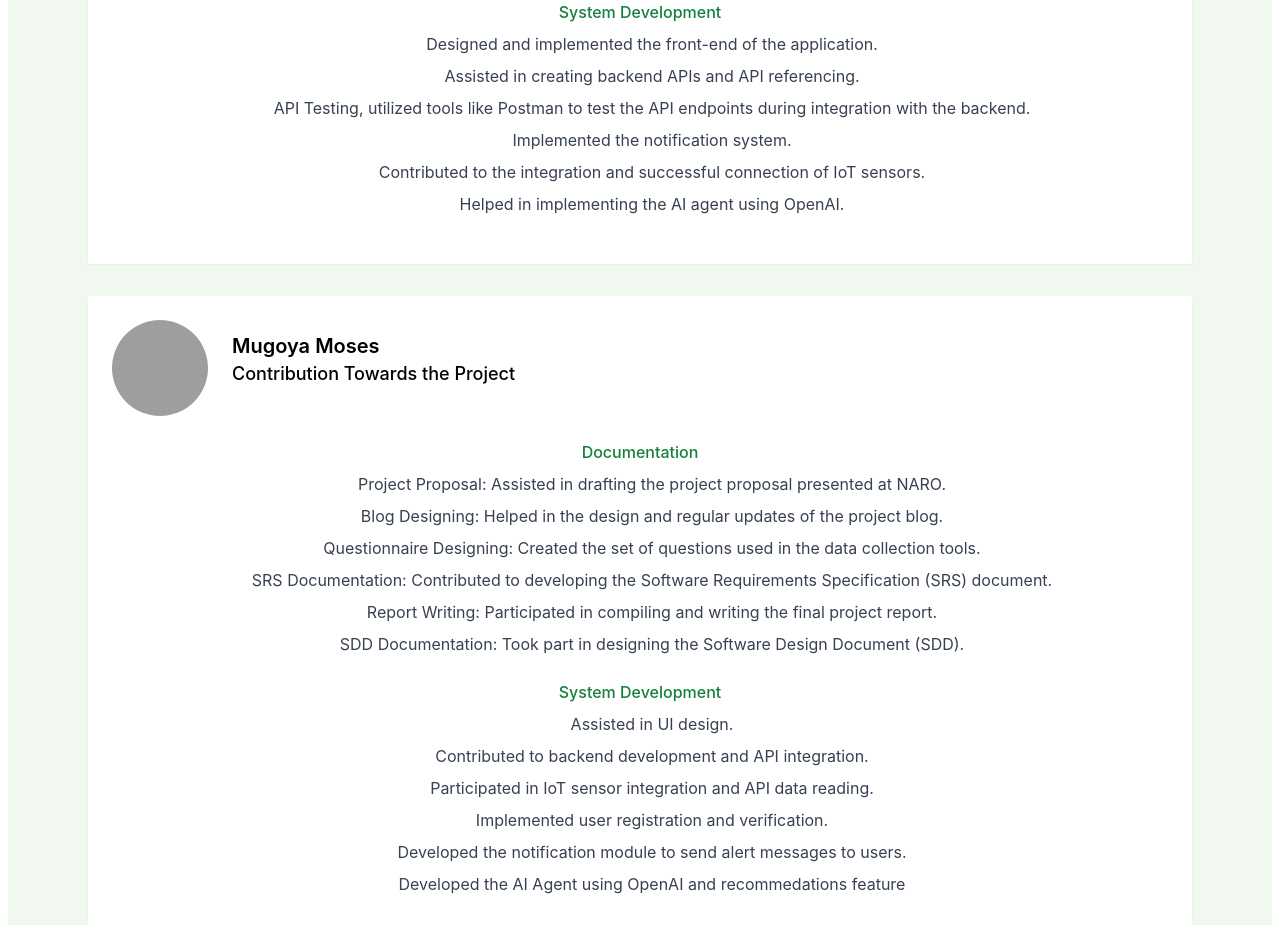
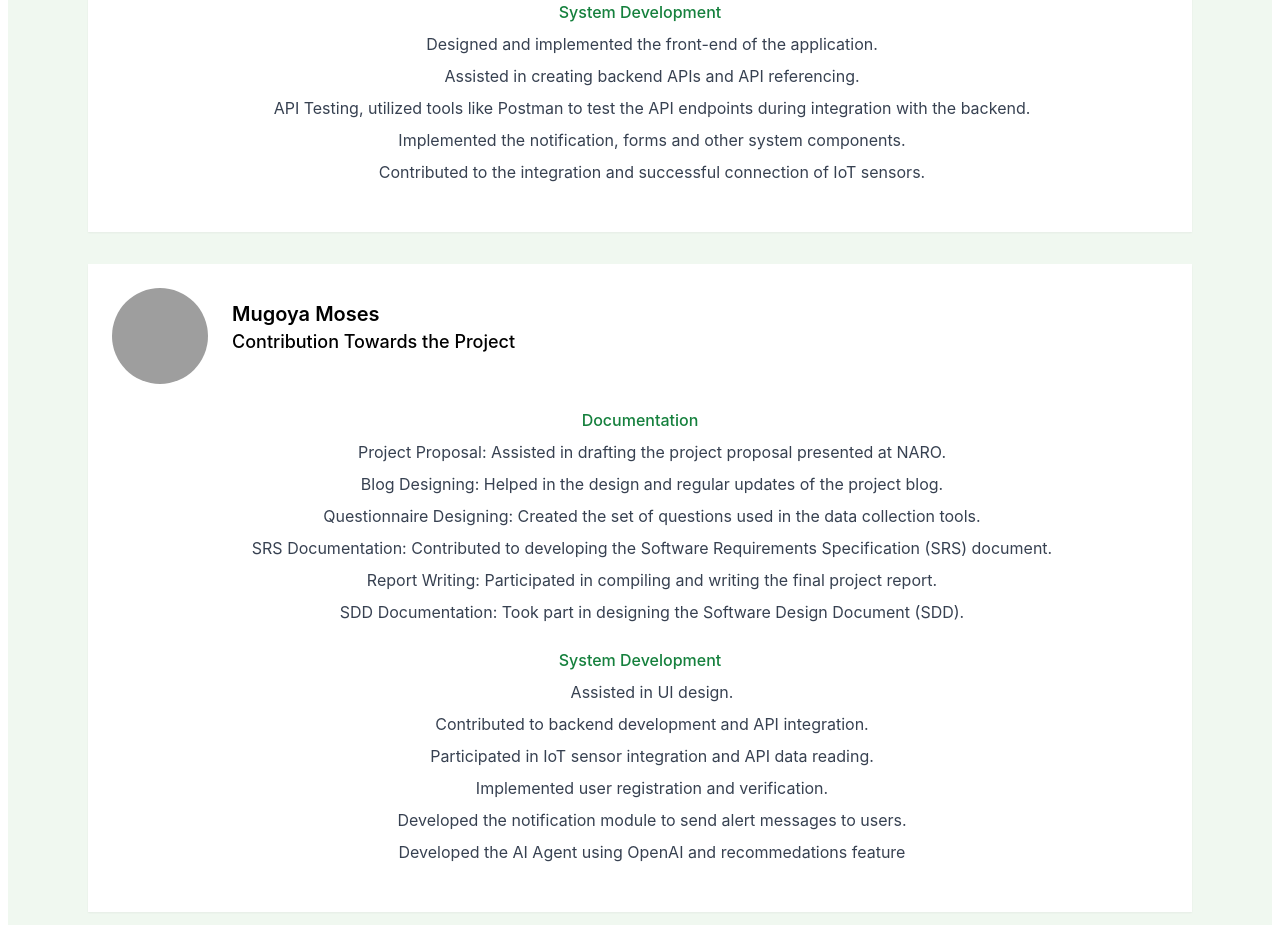
Before and after one commit to HarrisonMoses/Social-Med, a React (Vite) app: page /blog in a window 1280 px wide. Shown: the part 820-1745 px from the top of the page. Built offline with nearby package versions, Linux system fonts and the light colour scheme; grey boxes are pictures that could not be loaded.

Commit message:
Changes in the blog page

```diff
--- a/src/pages/Blog.jsx
+++ b/src/pages/Blog.jsx
@@ -26,9 +26,8 @@ const Blog = () => {
             "Designed and implemented the front-end of the application.",
             "Assisted in creating backend APIs and API referencing.",
             "API Testing, utilized tools like Postman to test the API endpoints during integration with the backend.",
-            "Implemented the notification system.",
+            "Implemented the notification, forms and other system components.",
             "Contributed to the integration and successful connection of IoT sensors.",
-            "Helped in implementing the AI agent using OpenAI.",
           ],
         },
       ],
```
